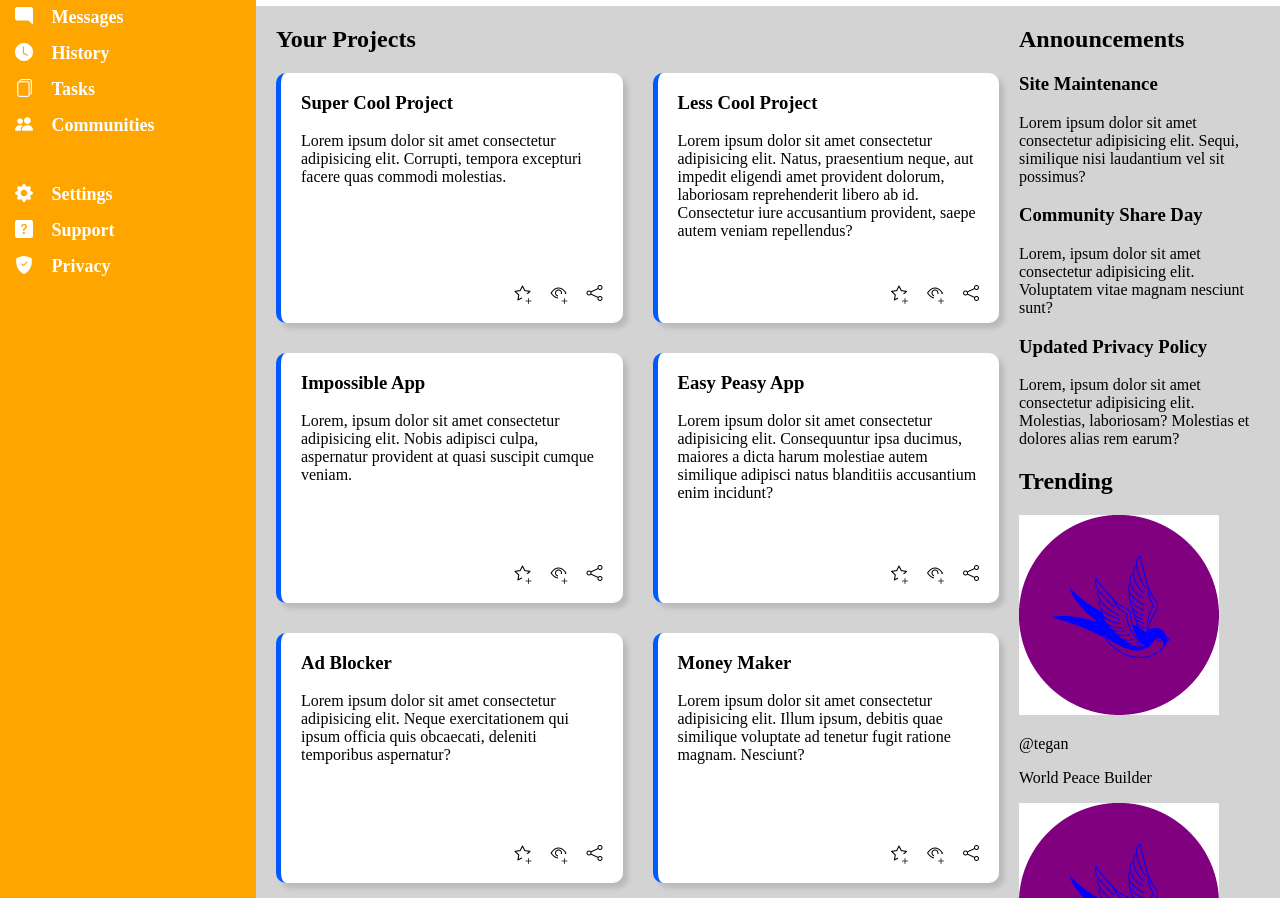
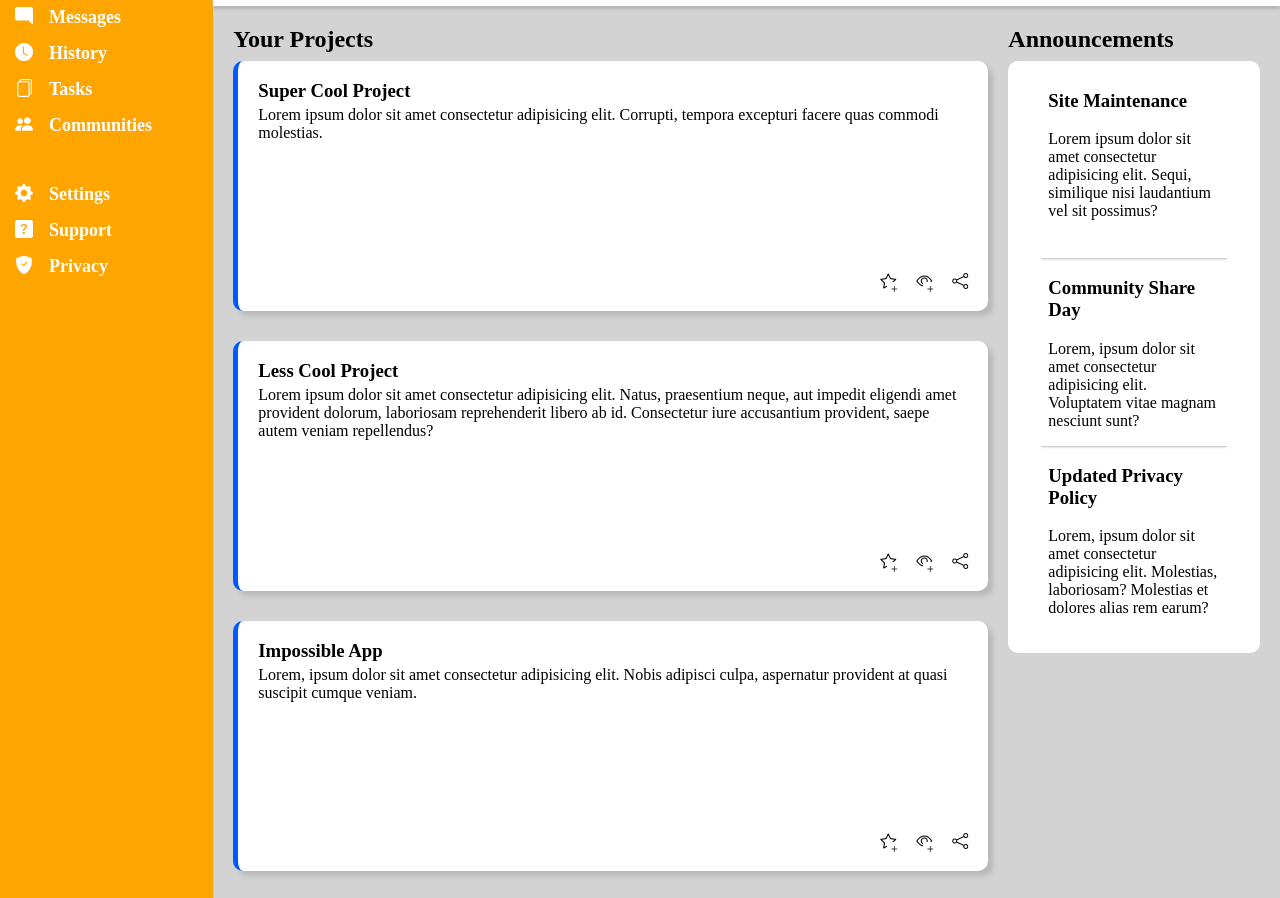
Before and after one commit to r-stake/admin-dashboard, a plain HTML site: page index.html in a window 1280 px wide. Shown: the part 162-1060 px from the top of the page. Drawn offline with nearby package versions, Linux system fonts and the light colour scheme.

Commit message:
Finish styling main section of the page

```diff
--- a/css/styles.css
+++ b/css/styles.css
@@ -14,7 +14,7 @@ body {
 }
 
 .container {
-    grid-template-columns: 1fr 4fr;
+    grid-template-columns: 1fr 5fr;
     grid-row: 1fr 5fr;
 }
 
@@ -25,7 +25,9 @@ header {
     padding: 0 40px 20px;
     align-items: center;
     font-weight: 800;
-    box-shadow: 0 5px 5px lightgray;
+    box-shadow: 0 3px 3px #b6b5b5;
+    position: relative;
+    z-index: 1;
 }
 
 header .sub-grid1 {
@@ -157,14 +159,17 @@ main {
     background-color: lightgray;
     display: grid;
     grid-template-columns: 3fr 1fr;
-    padding: 0 20px;
+    padding: 0 20px 20px;
     gap: 20px;
+}
+
+main h2 {
+    margin-bottom: 0.5rem;
 }
 
 main .projects {
     display: grid;
-    grid-template-columns: repeat(2, 1fr);
-    grid-template-rows: repeat(3, 250px);
+    grid-template-columns: repeat(auto-fit, minmax(400px, 1fr));
     gap: 30px;
 }
 
@@ -177,6 +182,7 @@ main .projects .card {
     border-radius: 10px;
     box-shadow: 5px 5px 5px #b9b9b9;
     border-left: 5px solid #005aff;
+    height: 250px;
 }
 
 main .projects .card > div:last-child {
@@ -200,3 +206,75 @@ main .projects .card .icon2 i:last-child {
     background-color: white;
     font-size: 0.75rem;
 }
+
+main .projects .card h3 {
+    margin-bottom: 0;
+}
+
+main .projects .card p {
+    margin-top: 0.25rem;
+}
+
+.announcements-trending {
+    display: grid;
+    gap: 10px;
+}
+
+.announcements-trending > div:first-child {
+    grid-row: 1 / 2;
+}
+
+.announcements-trending > div:last-child {
+    grid-row: 2 / 3;
+    align-self: end;
+}
+
+.announcements {
+    background-color: white;
+    display: grid;
+    grid-template-rows: repeat(3, 1fr);
+    border-radius: 10px;
+    padding: 10px 30px 20px;
+}
+
+.announcements .announcement1,
+.announcements .announcement2 {
+    box-shadow: 0 3px 3px -3px gray;
+    border: none;
+}
+
+.announcements > div * {
+    margin-left: 10px;
+    margin-right: 10px;
+}
+
+.trending-users {
+    display: grid;
+    grid-template-rows: repeat(4, 1fr);
+    background-color: white;
+    padding: 30px;
+    border-radius: 10px;
+    gap: 20px;
+}
+
+.trending .trending-users .user {
+    display: grid;
+    grid-template-columns: auto 1fr;
+    gap: 20px;
+}
+
+.trending .trending-users .user div {
+    align-self: center;
+}
+
+.trending .trending-users .user p {
+    margin: 0;
+}
+
+.trending .trending-users .user p:last-child {
+    color: gray;
+}
+
+.trending .trending-users img {
+    width: 50px;
+}
--- a/index.html
+++ b/index.html
@@ -204,12 +204,12 @@
                     </div>
                 </div>
             </div>
-
             <div class="announcements-trending">
-
+                <div>
                     <h2>Announcements</h2>
+                    <div>
                         <div class="announcements">
-                    <div class="annoucement announcement1">
+                            <div class="announcement announcement1">
                                 <h3>Site Maintenance</h3>
                                 <p>Lorem ipsum dolor sit amet consectetur adipisicing elit. Sequi, similique nisi laudantium vel sit possimus?</p>
                             </div>
@@ -222,33 +222,34 @@
                                 <p>Lorem, ipsum dolor sit amet consectetur adipisicing elit. Molestias, laboriosam? Molestias et dolores alias rem earum?</p>
                             </div>
                         </div>
-
+                    </div>
+                </div>
+                <div>
+                    <h2>Trending</h2>
                     <div class="trending">
-
-                    <h2>Trending</h2>
                         <div class="trending-users">
-                        <div class="user1">
+                            <div class="user user1">
                                 <img src="./images/user-icon.png" alt="user-icon">
                                 <div>
                                     <p class="user-name">@tegan</p>
                                     <p class="project-name">World Peace Builder</p>
                                 </div>
                             </div>
-                        <div class="user2">
+                            <div class="user user2">
                                 <img src="./images/user-icon.png" alt="user-icon">
                                 <div>
                                     <p class="user-name">@morgan</p>
                                     <p class="project-name">Super Cool Project</p>
                                 </div>
                             </div>
-                        <div class="user3">
+                            <div class="user user3">
                                 <img src="./images/user-icon.png" alt="user-icon">
                                 <div>
                                     <p class="user-name">@kendall</p>
                                     <p class="project-name">Life Changing App</p>
                                 </div>
                             </div>
-                        <div class="user4">
+                            <div class="user user4">
                                 <img src="./images/user-icon.png" alt="user-icon">
                                 <div>
                                     <p class="user-name">@alex</p>
@@ -256,7 +257,7 @@
                                 </div>
                             </div>
                         </div>
-
+                    </div>
                 </div>
             </div>
         </main>
```
Lines whose indentation alone changed are shown as unchanged.
